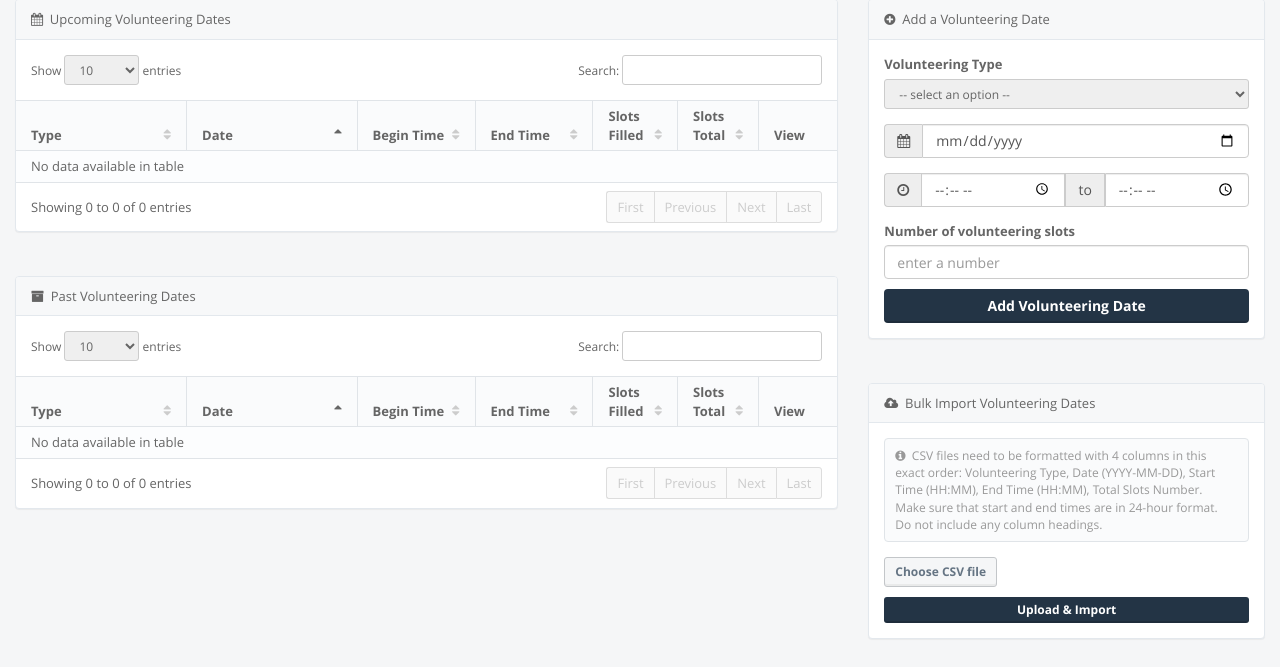
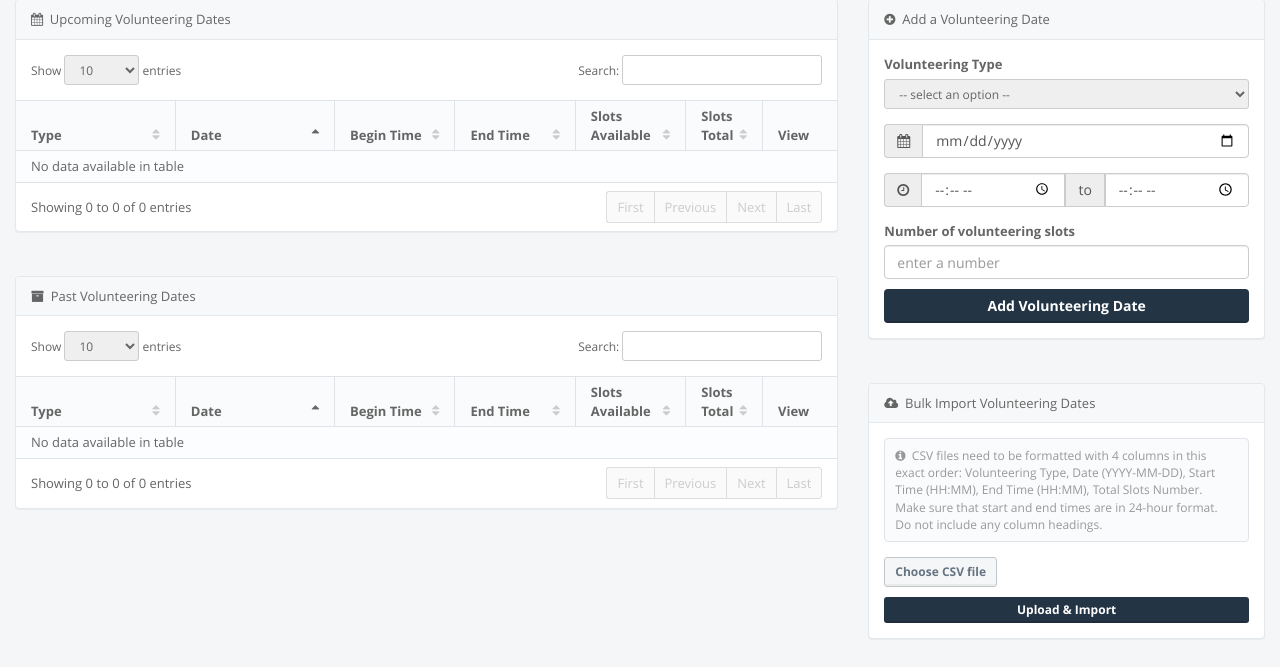
Before and after one commit to skarim/wis-application, a Django app: template templates/admin/manage_dates.html in a window 1280 px wide. Shown: the part 108-775 px from the top of the page. Run offline with Django 3.2, Linux system fonts and the light colour scheme; the template is opened without the code that fills it, so the values that code supplies are empty; some libraries are stand-ins or nearby versions.

Commit message:
fix table heading

```diff
--- a/templates/admin/manage_dates.html
+++ b/templates/admin/manage_dates.html
@@ -43,11 +43,11 @@
                             <tr>
                                 <th width="20%">Type</th>
                                 <th width="20%">Date</th>
-                                <th width="15%">Begin Time</th>
-                                <th width="15%">End Time</th>
-                                <th width="10%">Slots Filled</th>
+                                <th width="16%">Begin Time</th>
+                                <th width="16%">End Time</th>
+                                <th width="10%">Slots Available</th>
                                 <th width="10%">Slots Total</th>
-                                <th width="10%">View</th>
+                                <th width="8%">View</th>
                             </tr>
                         </thead>
                         <tbody>
@@ -82,11 +82,11 @@
                             <tr>
                                 <th width="20%">Type</th>
                                 <th width="20%">Date</th>
-                                <th width="15%">Begin Time</th>
-                                <th width="15%">End Time</th>
-                                <th width="10%">Slots Filled</th>
+                                <th width="16%">Begin Time</th>
+                                <th width="16%">End Time</th>
+                                <th width="10%">Slots Available</th>
                                 <th width="10%">Slots Total</th>
-                                <th width="10%">View</th>
+                                <th width="8%">View</th>
                             </tr>
                         </thead>
                         <tbody>
```
